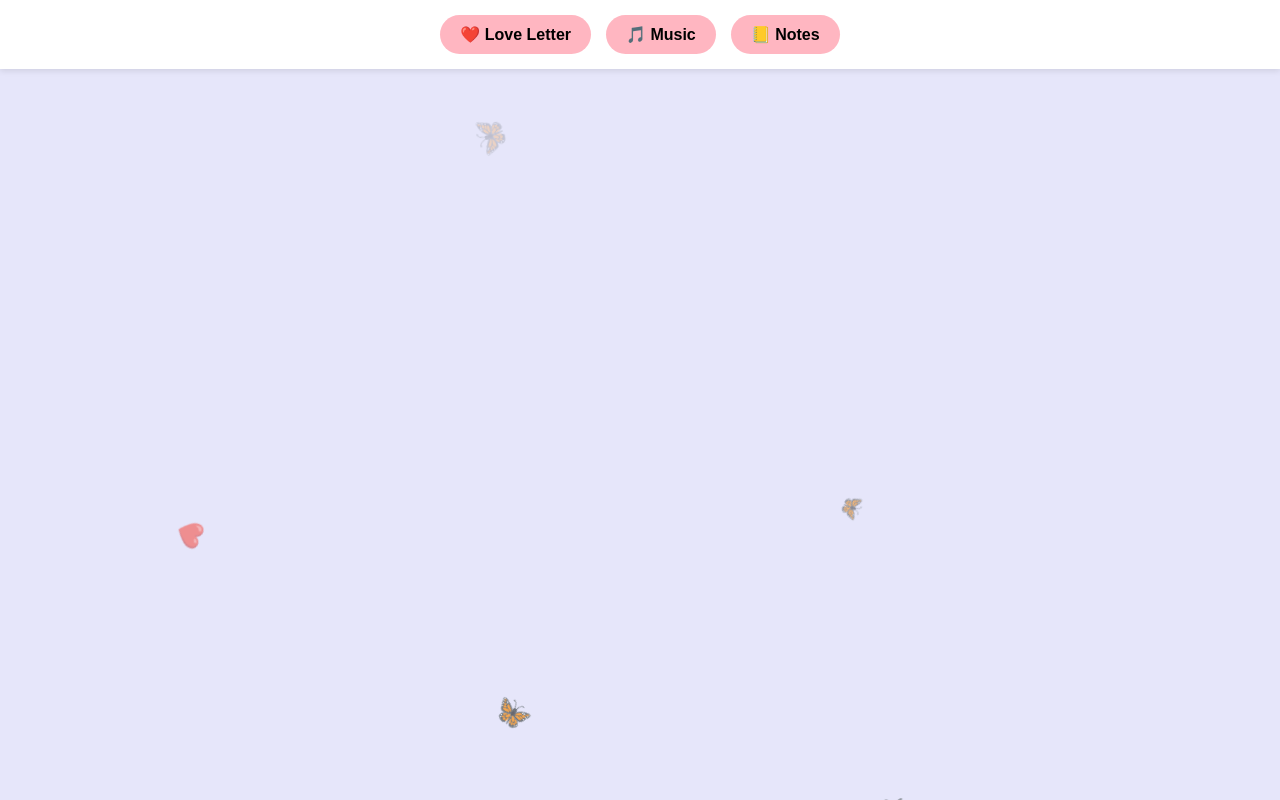
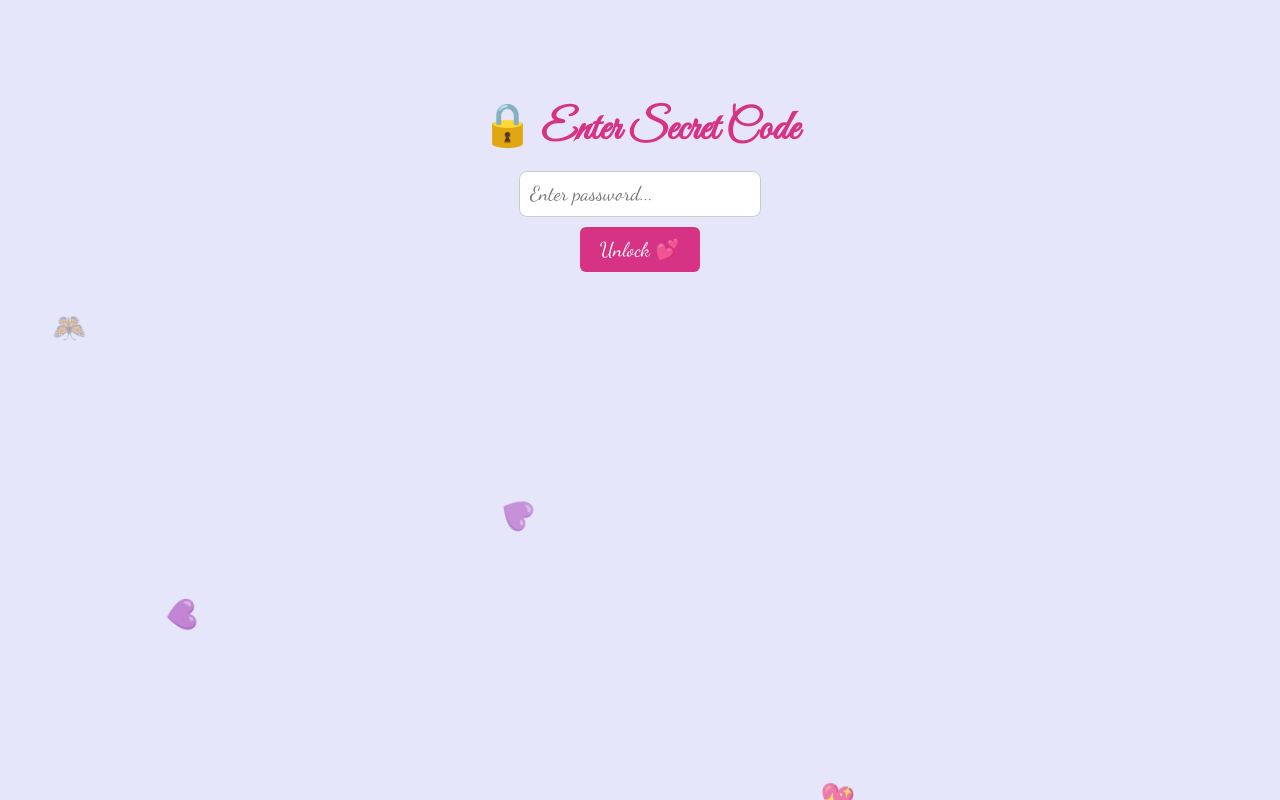
Before and after one commit to nadsdfd/myfey, a plain HTML site: page index.html in a window 1280 px wide. Drawn offline with Linux system fonts and the light colour scheme.

Commit message:
Update index.html

```diff
--- a/index.html
+++ b/index.html
@@ -4,13 +4,18 @@
   <meta charset="UTF-8">
   <meta name="viewport" content="width=device-width, initial-scale=1.0">
   <title>💌 For My Lovey 💌</title>
+
+  <!-- Romantic Google Fonts -->
+  <link href="https://fonts.googleapis.com/css2?family=Great+Vibes&family=Dancing+Script:wght@400;700&display=swap" rel="stylesheet">
+
   <style>
     body {
       margin: 0;
-      font-family: 'Arial', sans-serif;
+      font-family: 'Dancing Script', cursive;
       background: lavender;
       color: #333;
       overflow-x: hidden;
+      text-align: center;
     }
 
     header {
@@ -35,8 +40,8 @@
       padding: 10px 20px;
       border-radius: 25px;
       cursor: pointer;
-      font-size: 16px;
-      font-weight: bold;
+      font-size: 20px;
+      font-family: 'Dancing Script', cursive;
       transition: 0.3s;
     }
 
@@ -49,7 +54,6 @@
     section {
       display: none;
       padding: 40px 20px;
-      text-align: center;
       animation: fadeIn 1s ease-in-out;
     }
 
@@ -60,6 +64,14 @@
     h2 {
       color: #d63384;
       margin-bottom: 15px;
+      font-size: 42px;
+      font-family: 'Great Vibes', cursive;
+    }
+
+    p, li {
+      font-size: 22px;
+      line-height: 1.6;
+      font-family: 'Dancing Script', cursive;
     }
 
     .notes ul {
@@ -70,17 +82,41 @@
     .notes li {
       background: #fff;
       margin: 10px auto;
-      padding: 10px;
-      border-radius: 8px;
-      max-width: 400px;
+      padding: 15px;
+      border-radius: 12px;
+      max-width: 450px;
       box-shadow: 0 2px 5px rgba(0,0,0,0.1);
     }
 
-    /* Floating hearts and butterflies */
+    /* Password Section */
+    #passwordSection {
+      margin-top: 100px;
+    }
+    #passwordSection input {
+      padding: 10px;
+      border: 1px solid #ccc;
+      border-radius: 8px;
+      width: 220px;
+      margin-bottom: 10px;
+      font-family: 'Dancing Script', cursive;
+      font-size: 20px;
+    }
+    #passwordSection button {
+      background: #d63384;
+      color: white;
+      border: none;
+      padding: 10px 20px;
+      border-radius: 6px;
+      cursor: pointer;
+      font-family: 'Dancing Script', cursive;
+      font-size: 20px;
+    }
+
+    /* Floating Hearts & Butterflies */
     .heart, .butterfly {
       position: fixed;
       bottom: -50px;
-      font-size: 24px;
+      font-size: 28px;
       opacity: 0.7;
       animation: float 8s linear infinite;
     }
@@ -98,37 +134,43 @@
 </head>
 <body>
 
+  <!-- Password Protection -->
+  <div id="passwordSection">
+    <h2>🔒 Enter Secret Code</h2>
+    <input type="password" id="secret" placeholder="Enter password...">
+    <br>
+    <button onclick="checkPassword()">Unlock 💕</button>
+  </div>
+
+  <!-- Main Content -->
+  <div id="mainContent" style="display:none;">
     <header>
       <nav>
-      <button onclick="showSection('letter')">❤️ Love Letter</button>
-      <button onclick="showSection('music')">🎵 Music</button>
-      <button onclick="showSection('notes')">📒 Notes</button>
+        <button onclick="showSection('letter', true)">💌 Love Letter</button>
+        <button onclick="showSection('music')">🎶 Music</button>
+        <button onclick="showSection('notes')">📝 Notes</button>
       </nav>
     </header>
 
     <!-- Love Letter -->
     <section id="letter">
-    <h2>💌 My Dearest 💌</h2>
+      <h2>💌 My feyfey 💌</h2>
       <p>
-      Hi lovey, I know lately it’s been hard for both of us pero u still choose me always :&lt;
-      Thank you for never giving up on us kahit na may mga times na parang ang bigat at ang hirap.
-      I know I’m not perfect and I make mistakes, but you still choose to stay, to understand, and to love me.
+        Hi lovey, I know lately it’s been hard for both of us pero u still choose me always :<br>
+        Thank you for never giving up on us kahit na may mga times na parang ang bigat at ang hirap.<br>
+        I know I’m not perfect and I make mistakes, but you still choose to stay, to understand, and to love me.<br>
         That means so much to me more than I can ever put into words.
       </p>
       <p>
-      Ikaw yung safe place ko, the one I want to run to no matter what happens.
-      Kahit anong hirap, kahit ilang tampuhan, ikaw at ikaw pa rin yung pipiliin ko.
-      I promise to love you through the hard days, celebrate with you on the good days,
+        Ikaw yung safe place ko, the one I want to run to no matter what happens.<br>
+        Kahit anong hirap, kahit ilang tampuhan, ikaw at ikaw pa rin yung pipiliin ko.<br>
+        I promise to love you through the hard days, celebrate with you on the good days,<br>
         and hold on to you every single day in between.
       </p>
-    <p>
-      Mahal na mahal kita, always and forever. 💕
-    </p>
-    <!-- Loop enabled -->
-    <audio id="bgSong" src="songs/pag-ibig-ikaw-at-ako.mp3.mp3" loop></audio>
+      <p>Mahal na mahal kita.💕</p>
     </section>
 
-  <!-- Music -->
+    <!-- Music Playlist -->
     <section id="music">
       <h2>🎶 Our Songs 🎶</h2>
       <audio id="audioPlayer" controls></audio>
@@ -137,37 +179,30 @@
 
     <!-- Notes -->
     <section id="notes" class="notes">
-    <h2>📒 Notes for You</h2>
+      <h2>📝 Notes for You 📝</h2>
       <ul>
-      <li>💖 Take care always lalo na sa work mo pag pasok and pag uwi :&gt;</li>
-      <li>🍽️ Eat on time or kahit hindi on time basta palagi mag eat okay?</li>
-      <li>😘 Dito lang daedae lagi *</li>
+        <li>💖 Take care always lalo na sa work mo pag pasok and pag uwi :></li>
+        <li>🍽️ Eat on time or kahit hindi ontime basta palagi mag eat okay?</li>
+        <li>😘 Dito lang daedae lagi 💋</li>
       </ul>
     </section>
+  </div>
+
+  <!-- Hidden Background Music for Love Letter -->
+  <audio id="bgSong" src="songs/pag-ibig-ikaw-at-ako.mp3"></audio>
 
   <script>
-    // Sections toggle
-    function showSection(id) {
-      document.querySelectorAll("section").forEach(s => s.classList.remove("active"));
-      document.getElementById(id).classList.add("active");
-
-      if (id === "letter") {
-        document.getElementById("bgSong").play();
-      } else {
-        document.getElementById("bgSong").pause();
-      }
-    }
-
-    // Playlist
+    // Songs list
     const songs = [
-      { src: "songs/IV OF SPADES - Aura (Lyrics).mp3", title: "Aura — IV OF SPADES" },
-      { src: "songs/pag-ibig-ikaw-at-ako.mp3.mp3", title: "Pag-ibig Ikaw at Ako — Earl Agustin" },
-      { src: "songs/Eliza Maturan - Museo Lyrics.mp3", title: "Museo — Eliza Maturan" }
+      { src: "songs/pag-ibig-ikaw-at-ako.mp3", title: "Pag-ibig Ikaw at Ako — Earl Agustin" },
+      { src: "songs/Eliza Maturan - Museo Lyrics.mp3", title: "Museo — Eliza Maturan" },
+      { src: "songs/IV OF SPADES - Aura (Lyrics).mp3", title: "Aura — IV OF SPADES" }
     ];
 
     let currentSong = 0;
     const audioPlayer = document.getElementById("audioPlayer");
     const nowPlaying = document.getElementById("nowPlaying");
+    const bgSong = document.getElementById("bgSong");
 
     function loadSong(index) {
       audioPlayer.src = songs[index].src;
@@ -180,19 +215,42 @@
       loadSong(currentSong);
     });
 
+    // Password check
+    function checkPassword() {
+      const input = document.getElementById("secret").value;
+      if (input === "luvleyfey") {
+        document.getElementById("passwordSection").style.display = "none";
+        document.getElementById("mainContent").style.display = "block";
+      } else {
+        alert("❌ Wrong password, try again!");
+      }
+    }
+
+    // Section control
+    function showSection(id, playBg = false) {
+      document.querySelectorAll("section").forEach(sec => sec.classList.remove("active"));
+      document.getElementById(id).classList.add("active");
+
+      if (playBg) {
+        bgSong.play();
+      } else {
+        bgSong.pause();
+        bgSong.currentTime = 0;
+      }
+    }
+
     // Floating hearts & butterflies
-    function createFloating() {
-      const el = document.createElement("div");
-      el.className = Math.random() > 0.5 ? "heart" : "butterfly";
-      el.textContent = el.className === "heart" ? "❤️" : "🦋";
-      el.style.left = Math.random() * window.innerWidth + "px";
-      el.style.fontSize = (20 + Math.random() * 30) + "px";
-      el.style.animationDuration = (5 + Math.random() * 5) + "s";
-      document.body.appendChild(el);
-      setTimeout(() => el.remove(), 8000);
+    function createFloatingEmoji() {
+      const emojis = ["💜","💖","🦋","💕"];
+      const emoji = document.createElement("div");
+      emoji.className = "heart";
+      emoji.textContent = emojis[Math.floor(Math.random() * emojis.length)];
+      emoji.style.left = Math.random() * 100 + "vw";
+      emoji.style.animationDuration = (5 + Math.random() * 5) + "s";
+      document.body.appendChild(emoji);
+      setTimeout(() => emoji.remove(), 8000);
     }
-    setInterval(createFloating, 1000);
+    setInterval(createFloatingEmoji, 1200);
   </script>
-
 </body>
 </html>
```
Lines whose indentation alone changed are shown as unchanged.
